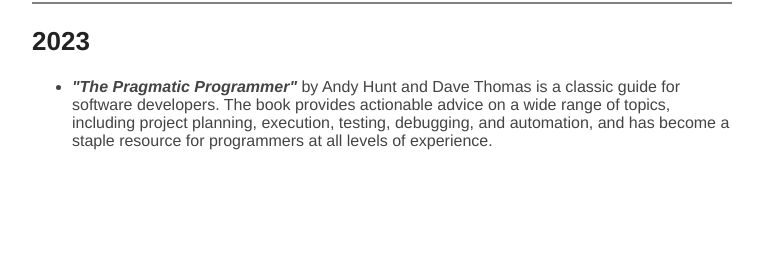
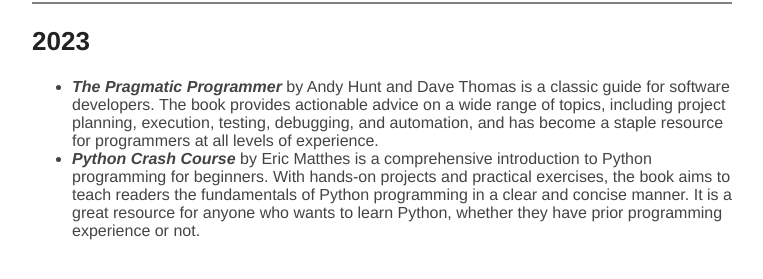
Before and after one commit to dhruv-ramesh/personalWebsite, a plain HTML site: page readings/index.html in a window 1280 px wide. Shown: the part 63-342 px from the top of the page, without its empty margins (258-1021 px from the left). Drawn offline with Linux system fonts and the light colour scheme.

Commit message:
Updated reading list

```diff
--- a/readings/index.html
+++ b/readings/index.html
@@ -23,7 +23,8 @@
     <article>
       <h1>2023</h1>
       <ul>
-        <li> <em> <b> "The Pragmatic Programmer" </b></em> by Andy Hunt and Dave Thomas is a classic guide for software developers. The book provides actionable advice on a wide range of topics, including project planning, execution, testing, debugging, and automation, and has become a staple resource for programmers at all levels of experience. </li>
+        <li> <em> <b> The Pragmatic Programmer </b></em> by Andy Hunt and Dave Thomas is a classic guide for software developers. The book provides actionable advice on a wide range of topics, including project planning, execution, testing, debugging, and automation, and has become a staple resource for programmers at all levels of experience. </li>
+		<li> <em> <b> Python Crash Course </b> </em> by Eric Matthes is a comprehensive introduction to Python programming for beginners. With hands-on projects and practical exercises, the book aims to teach readers the fundamentals of Python programming in a clear and concise manner. It is a great resource for anyone who wants to learn Python, whether they have prior programming experience or not.</li>
       </ul>
     </article>
   </body>
```
